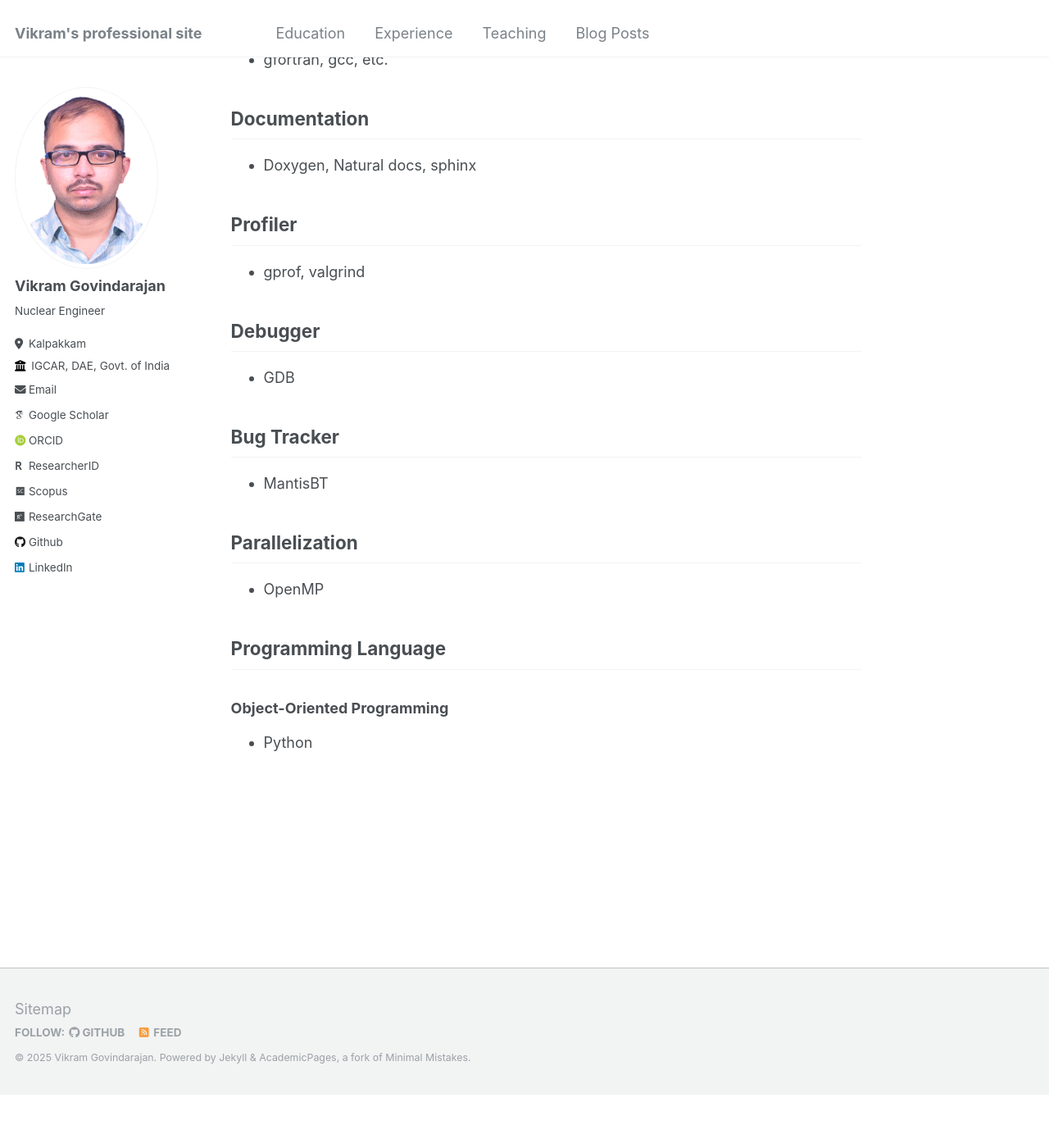
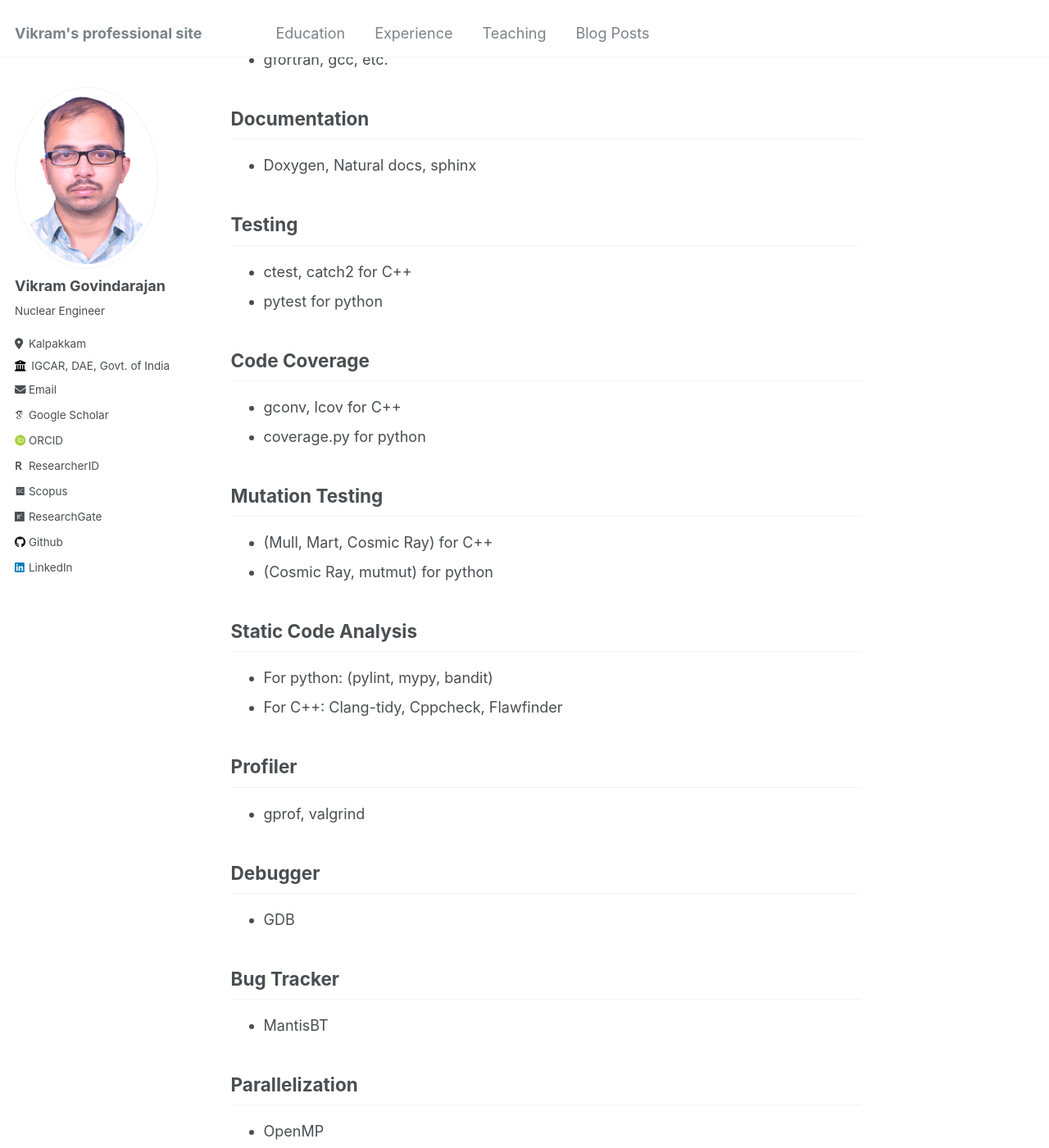
Before and after one commit to VikramGovindarajan/vikramgovindarajan.github.io, a Jekyll site: the page built from _pages/blogs/tools_hpc.md, in a window 1280 px wide and 1400 px high, scrolled down 696 px. Shown: the whole window at 82% size. Built offline with Jekyll 4.4.1, drawn with Linux system fonts in a browser that asks for light colours; some web fonts are replaced; before the commit the page ends 2032 px from its top, so only the background shows below that.

Commit message:
add some tools

```diff
--- a/_pages/blogs/tools_hpc.md
+++ b/_pages/blogs/tools_hpc.md
@@ -22,6 +22,22 @@ This page describes the open-source tools to develop and maintain codes.
 ## Documentation
 - Doxygen, Natural docs, sphinx
 
+## Testing
+- ctest, catch2 for C++
+- pytest for python
+
+## Code Coverage
+- gconv, lcov for C++
+- coverage.py for python
+
+## Mutation Testing
+- (Mull, Mart, Cosmic Ray) for C++
+- (Cosmic Ray, mutmut) for python
+
+## Static Code Analysis
+- For python: (pylint, mypy, bandit)
+- For C++: Clang-tidy, Cppcheck, Flawfinder
+
 ## Profiler
 - gprof, valgrind
 
```
